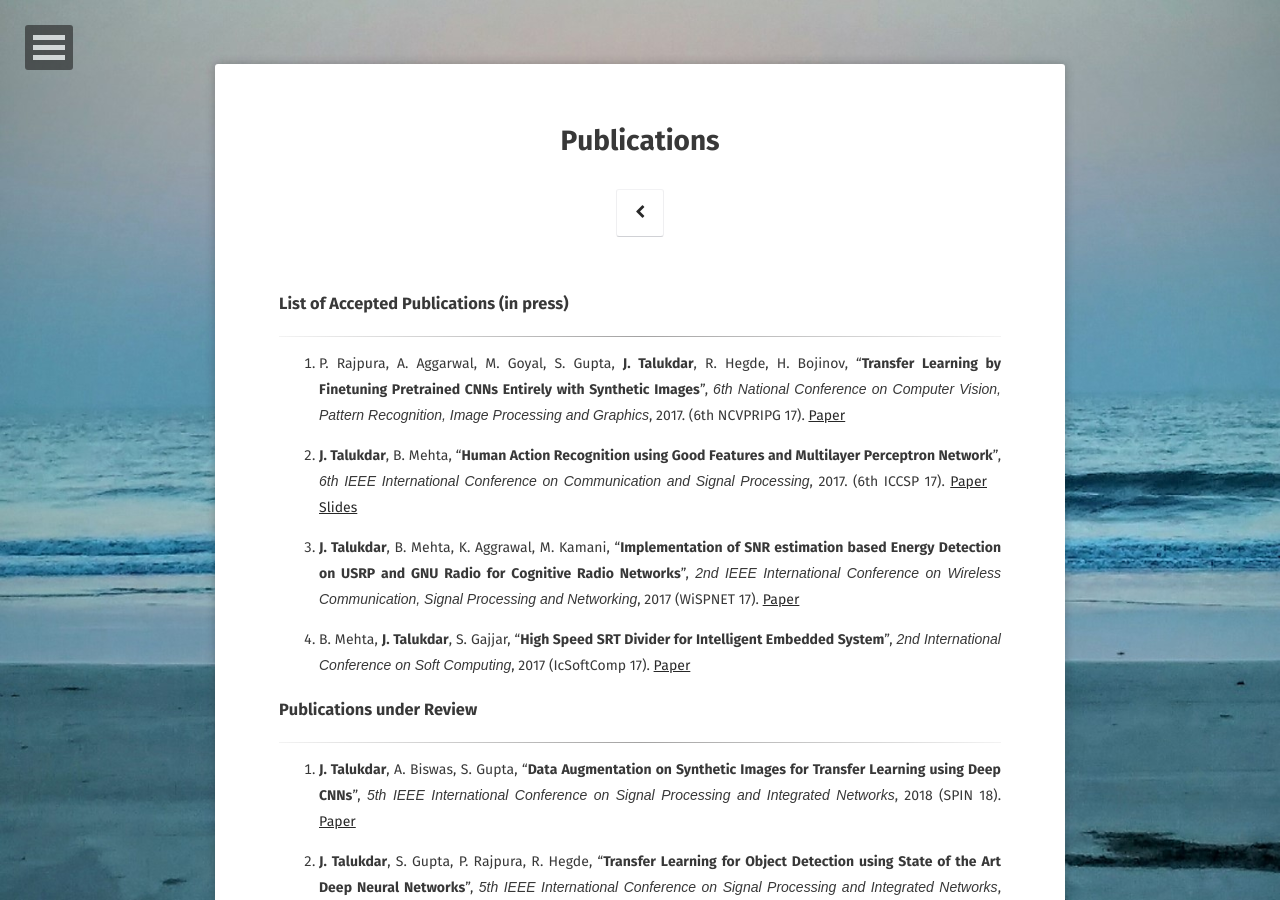
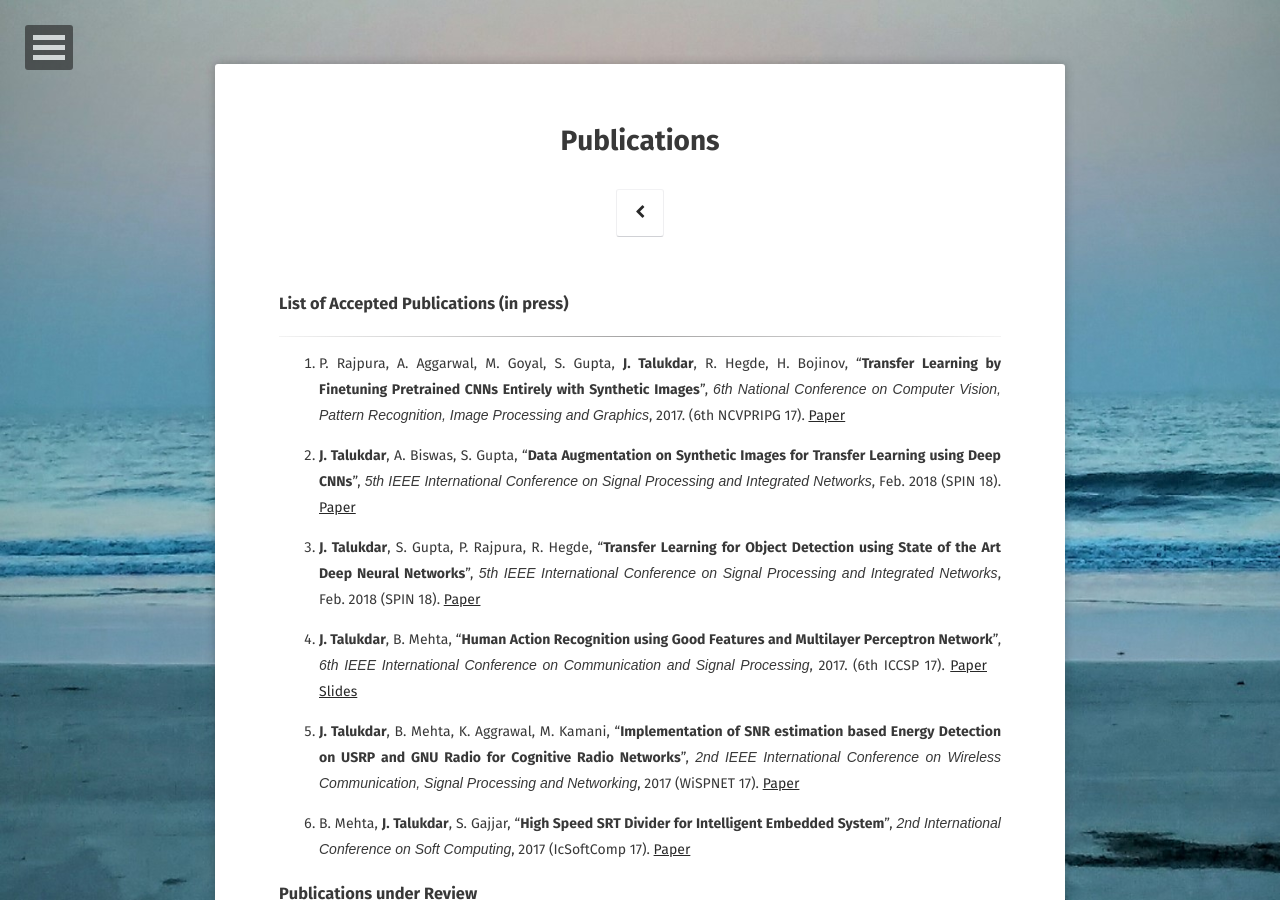
Before and after one commit to jontitalukdar/jontitalukdar.github.io_x, a Jekyll site: the page built from publications.md, in a window 1280 px wide and 900 px high. Built offline with Jekyll 4.4.1, drawn with Linux system fonts in a browser that asks for light colours; some web fonts are replaced; comment, search, counter and statistics services are not loaded.

Commit message:
updates spin

```diff
--- a/publications.md
+++ b/publications.md
@@ -6,19 +6,19 @@ title: "Publications"
 ***
 1. P. Rajpura, A. Aggarwal, M. Goyal, S. Gupta, **J. Talukdar**, R. Hegde, H. Bojinov, "**Transfer Learning by Finetuning Pretrained CNNs Entirely with Synthetic Images**", *6th National Conference on Computer Vision, Pattern Recognition, Image Processing and Graphics*, 2017. (6th NCVPRIPG 17). [Paper](https://drive.google.com/file/d/0ByGq26nUw_7FUVNnQTdGNjlOZzBRR1lHQTBNekxVeTNEZ1pF/){:target="_blank"}&emsp;
 
-2. **J. Talukdar**, B. Mehta, "**Human Action Recognition using Good Features and Multilayer Perceptron Network**", *6th IEEE International Conference on Communication and Signal Processing*, 2017. (6th ICCSP 17). [Paper](https://arxiv.org/ftp/arxiv/papers/1708/1708.06794.pdf){:target="_blank"}&emsp; [Slides](assets/iccsp_ppt.pdf){:target="_blank"}&emsp;
+2. **J. Talukdar**, A. Biswas, S. Gupta, "**Data Augmentation on Synthetic Images for Transfer Learning using Deep CNNs**", *5th IEEE International Conference on Signal Processing and Integrated Networks*, Feb. 2018 (SPIN 18). [Paper](https://drive.google.com/file/d/1tXU44sWHLUwoSy3mjwqQ9mLnfsnzSdSf/){:target="_blank"}&emsp;
 
-3. **J. Talukdar**, B. Mehta, K. Aggrawal, M. Kamani, "**Implementation of SNR estimation based Energy Detection on USRP and GNU Radio for Cognitive Radio Networks**", *2nd IEEE International Conference on Wireless Communication, Signal Processing and Networking*, 2017 (WiSPNET 17). [Paper](https://arxiv.org/ftp/arxiv/papers/1708/1708.06802.pdf){:target="_blank"}&emsp;
+3. **J. Talukdar**, S. Gupta, P. Rajpura, R. Hegde, "**Transfer Learning for Object Detection using State of the Art Deep Neural Networks**", *5th IEEE International Conference on Signal Processing and Integrated Networks*, Feb. 2018 (SPIN 18). [Paper](https://drive.google.com/file/d/1OAXnc1xybuX_QhdADk7FsJfTKOT9puSW/view?usp=sharing){:target="_blank"}&emsp;
 
-4. B. Mehta, **J. Talukdar**, S. Gajjar, "**High Speed SRT Divider for Intelligent Embedded System**", *2nd International Conference on Soft Computing*, 2017 (IcSoftComp 17). [Paper](assets/srt.pdf){:target="_blank"}&emsp;
+4. **J. Talukdar**, B. Mehta, "**Human Action Recognition using Good Features and Multilayer Perceptron Network**", *6th IEEE International Conference on Communication and Signal Processing*, 2017. (6th ICCSP 17). [Paper](https://arxiv.org/ftp/arxiv/papers/1708/1708.06794.pdf){:target="_blank"}&emsp; [Slides](assets/iccsp_ppt.pdf){:target="_blank"}&emsp;
+
+5. **J. Talukdar**, B. Mehta, K. Aggrawal, M. Kamani, "**Implementation of SNR estimation based Energy Detection on USRP and GNU Radio for Cognitive Radio Networks**", *2nd IEEE International Conference on Wireless Communication, Signal Processing and Networking*, 2017 (WiSPNET 17). [Paper](https://arxiv.org/ftp/arxiv/papers/1708/1708.06802.pdf){:target="_blank"}&emsp;
+
+6. B. Mehta, **J. Talukdar**, S. Gajjar, "**High Speed SRT Divider for Intelligent Embedded System**", *2nd International Conference on Soft Computing*, 2017 (IcSoftComp 17). [Paper](assets/srt.pdf){:target="_blank"}&emsp;
 
 ### Publications under Review
 ***
-1. **J. Talukdar**, A. Biswas, S. Gupta, "**Data Augmentation on Synthetic Images for Transfer Learning using Deep CNNs**", *5th IEEE International Conference on Signal Processing and Integrated Networks*, 2018 (SPIN 18). [Paper](https://drive.google.com/file/d/1tXU44sWHLUwoSy3mjwqQ9mLnfsnzSdSf/){:target="_blank"}&emsp;
-
-2. **J. Talukdar**, S. Gupta, P. Rajpura, R. Hegde, "**Transfer Learning for Object Detection using State of the Art Deep Neural Networks**", *5th IEEE International Conference on Signal Processing and Integrated Networks*, 2018 (SPIN 18). [Paper](https://drive.google.com/file/d/1OAXnc1xybuX_QhdADk7FsJfTKOT9puSW/view?usp=sharing){:target="_blank"}&emsp;
-
-3. **J. Talukdar**, B. Mehta, S. Gajjar, "**Computational Intelligence in Embedded System Design: A Review**", *3rd International Conference on Information and Communication Technology for Competitive Strategies*, 2017 (ICTCS 17). [Paper](https://drive.google.com/file/d/0ByGq26nUw_7FY1JRUGlPOWQ1dWtMcHdJcm1STFZqYVpFRk84/edit){:target="_blank"}&emsp;
+1. **J. Talukdar**, B. Mehta, S. Gajjar, "**Computational Intelligence in Embedded System Design: A Review**", *3rd International Conference on Information and Communication Technology for Competitive Strategies*, 2017 (ICTCS 17). [Paper](https://drive.google.com/file/d/0ByGq26nUw_7FY1JRUGlPOWQ1dWtMcHdJcm1STFZqYVpFRk84/edit){:target="_blank"}&emsp;
 
 ***
 
```
